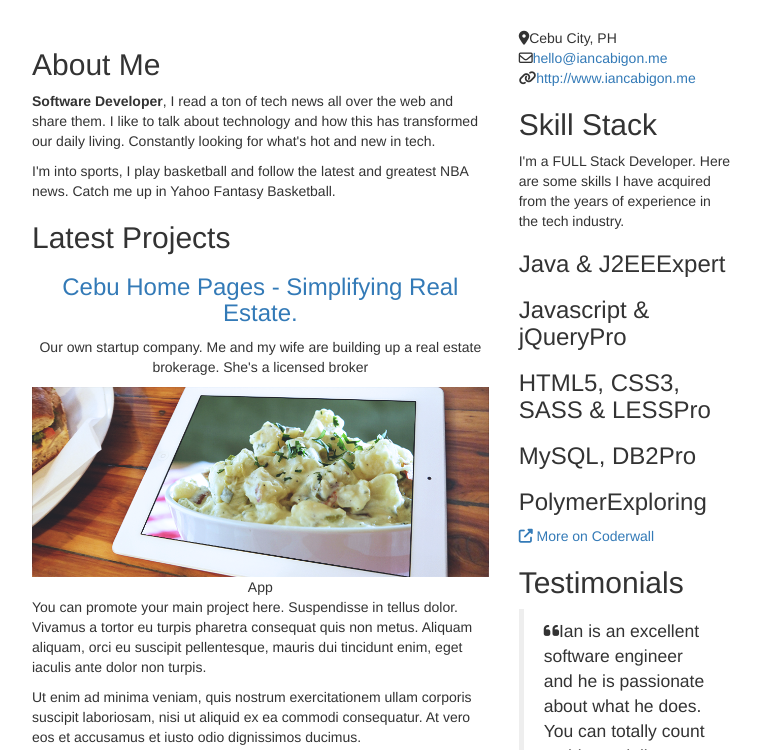
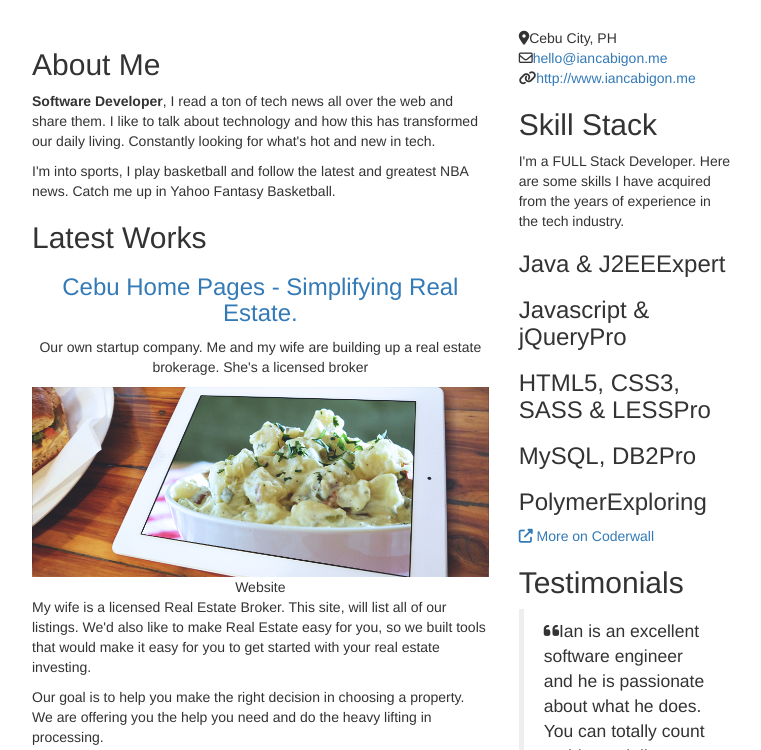
Before and after one commit to ninjapawikan/meapp, a website: page app/profile.html in a window 1280 px wide. Shown: the part 202-952 px from the top of the page, without its empty margins (258-1019 px from the left). Drawn offline with nearby package versions, Linux system fonts and the light colour scheme; files that its build step writes are made by us from their sources.

Commit message:
added description

```diff
--- a/app/profile.html
+++ b/app/profile.html
@@ -60,7 +60,7 @@
 
                <section class="latest section">
                     <div class="section-inner">
-                        <h2 class="heading">Latest Projects</h2>
+                        <h2 class="heading">Latest Works</h2>
                         <div class="content">
 
                             <div class="item featured text-center">
@@ -71,13 +71,14 @@
                                     <img class="img-responsive project-image" src="images/projects/project-featured.png" alt="project name" />
                                     </a>
                                     <div class="ribbon">
-                                        <div class="text">App</div>
+                                        <div class="text">Website</div>
                                         </div>
                                     </div>
 
                                 <div class="desc text-left">
-                                    <p>You can promote your main project here. Suspendisse in tellus dolor. Vivamus a tortor eu turpis pharetra consequat quis non metus. Aliquam aliquam, orci eu suscipit pellentesque, mauris dui tincidunt enim, eget iaculis ante dolor non turpis.</p>
-                                    <p>Ut enim ad minima veniam, quis nostrum exercitationem ullam corporis suscipit laboriosam, nisi ut aliquid ex ea commodi consequatur. At vero eos et accusamus et iusto odio dignissimos ducimus.</p>
+                                    <p>My wife is a licensed Real Estate Broker. This site, will list all of our listings. We'd also like to make Real Estate easy for you, so we built tools that would make it easy for you to get started with your real estate investing.</p>
+                                    <p>Our goal is to help you make the right decision in choosing a property. We are offering you the help you need and do the heavy lifting in processing.</p>
+                                    <p>From conception to decision to acquisition of your property.</p>
                                 </div><!--//desc-->
                                 <a class="btn btn-cta-secondary" href="https://wrapbootstrap.com/theme/delta-promote-mobile-app-effectively-WB09R23P8?ref=3wm" target="_blank"><i class="fa fa-thumbs-o-up"></i> Back my project</a>
                             </div><!--//item-->
```
